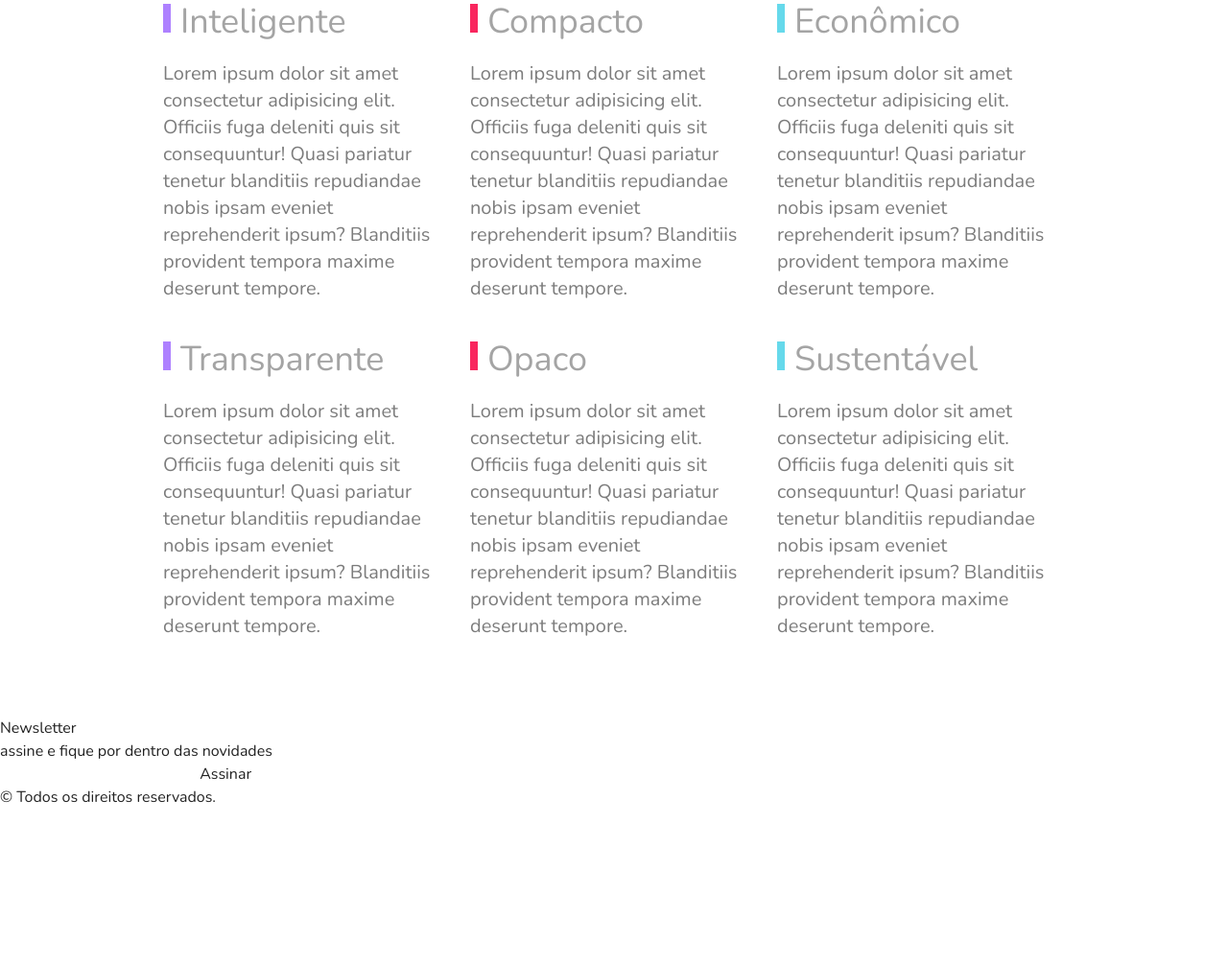
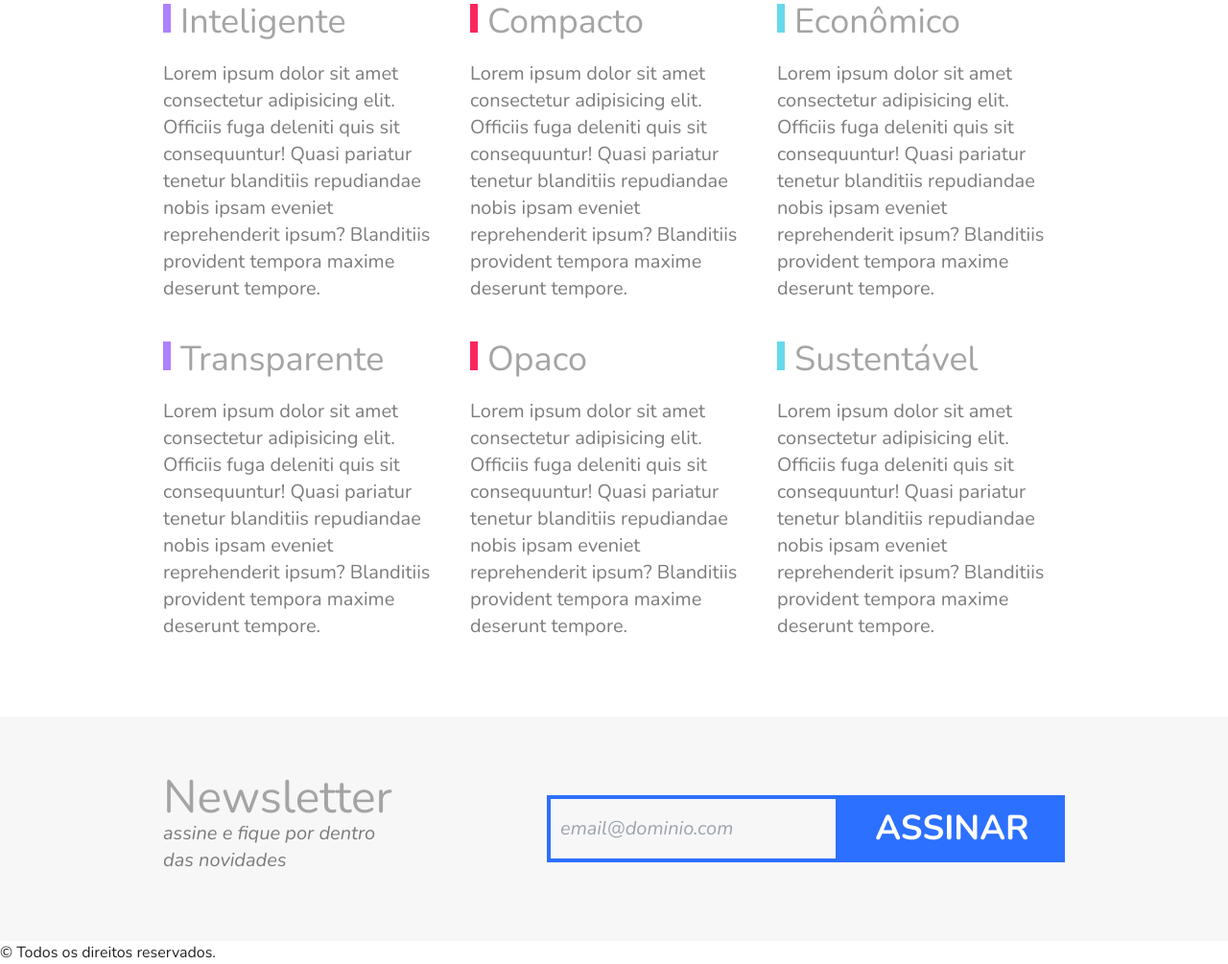
Before and after one commit to iaugustoz/zayan-games, a website: page index.html in a window 1280 px wide. Shown: the part 2368-3373 px from the top of the page at 96% size. Before the commit the page ends 3211 px from the top, so only its background shows below. Drawn offline with nearby package versions, Linux system fonts and the light colour scheme.

Commit message:
style: seção newsletter personalizada

```diff
--- a/index.html
+++ b/index.html
@@ -168,12 +168,12 @@
 
     <section class="newsletter">
         <div class="newsletter-info">
-            <h1>Newsletter</h1>
-            <p>assine e fique por dentro das novidades</p>
+            <h1 class="text-5xl text-gray-450">Newsletter</h1>
+            <p class="text-xl italic max-w-[230px] text-gray-550 mb-10px">assine e fique por dentro das novidades</p>
         </div>
-        <form>
-            <input type="email" name="email">
-            <button type="submit">Assinar</button>
+        <form class="newsletter-form">
+            <input class="flex-3 text-[20px] text-gray-550 italic font-nunito border-4 border-solid border-blue-550 bg-transparent focus:outline-blue-750 p-10px my-0 rounded-[0px]" type="email" name="email" placeholder="email@dominio.com">
+            <button class="flex-1.25 font-nunito text-4xl font-bold uppercase bg-blue-550 text-white m-0 cursor-pointer py-15px px-10px" type="submit">Assinar</button>
         </form>
     </section>
 
--- a/src/css/input.css
+++ b/src/css/input.css
@@ -59,7 +59,7 @@
 
     /* Seção das Assinaturas */
     .preco-container {
-        @apply bg-gary-75 px-60px lg:px-10px flex flex-wrap items-end;
+        @apply bg-gray-75 px-60px lg:px-10px flex flex-wrap items-end;
     }
 
     .preco-card {
@@ -86,4 +86,17 @@
     .qualidade-item {
         @apply flex-1.4 my-20px mx-10px;
     }
+
+    /* Seção Newsletter */
+    .newsletter {
+        @apply bg-gray-75 py-60px px-[calc((100%-960px)/2)] flex flex-wrap;
+    }
+
+    .newsletter-info {
+        @apply flex-1.3 my-0 mx-10px;
+    }
+
+    .newsletter-form {
+        @apply flex-2.1 my-0 mx-10px flex self-center flex-wrap;
+    }
 }
--- a/tailwind.config.js
+++ b/tailwind.config.js
@@ -18,7 +18,7 @@ module.exports = {
         'blue-350': '#66D9EB',
         'pink-650': '#F9265E',
         'purple-450': '#AE81FF',
-        'gary-75': '#F7F7F7',
+        'gray-75': '#F7F7F7',
         'gray-450': '#A4A4A4',
         'gray-550': '#7C7C7C',
 
@@ -33,9 +33,12 @@ module.exports = {
       flex: {
         '1.1': '1 1 160px',
         '1.2': '1 1 175px',
-        '1.3': '1 1 260px',
+        '1.25': '1 1 200px',
+        '1.3': '1 1 240px',
         '1.4': '1 1 300px',
         '2': '2 1 300px',
+        '2.1': '2 1 260px',
+        '3': '3 1 200px',
       },
     },
   },
```
Also changed, not shown: dist/output.css.
